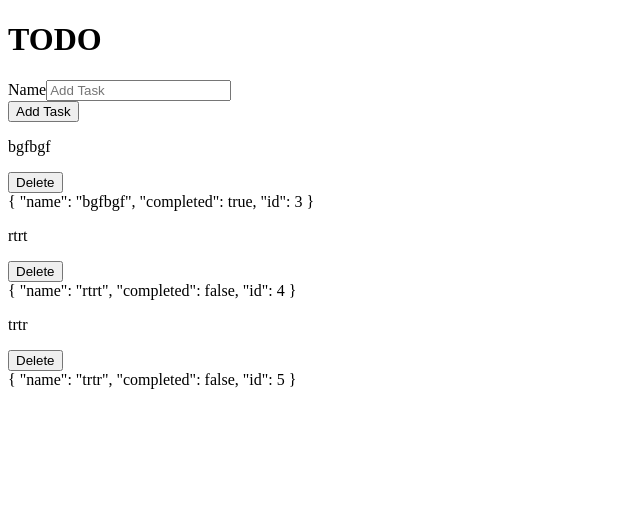
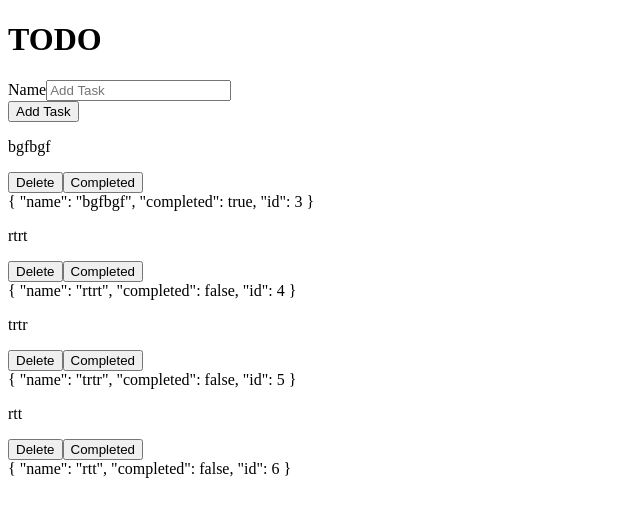
Before and after one commit to EalsyCoD/Angular, an Angular app: page / in a window 1280 px wide. Shown: the top 516 px of the page, without its empty margins (0-640 px from the left). Built offline with nearby package versions, Linux system fonts and the light colour scheme; data requests are answered from the project's data file.

Commit message:
added switch task(completed)

```diff
--- a/db.json
+++ b/db.json
@@ -14,6 +14,11 @@
       "name": "trtr",
       "completed": false,
       "id": 5
+    },
+    {
+      "name": "rtt",
+      "completed": false,
+      "id": 6
     }
   ]
 }
--- a/src/app/components/service/todo.service.ts
+++ b/src/app/components/service/todo.service.ts
@@ -29,4 +29,9 @@ export class TaskService {
     const url = `${this.apiUrl}/${task.id}`;
     return this.http.delete<ITodo>(url, httpOptions);
   }
+
+  updateTask(task: ITodo): Observable<ITodo> {
+    const url = `${this.apiUrl}/${task.id}`;
+    return this.http.put<ITodo>(url, task, httpOptions);
+  }
 }
--- a/src/app/components/todo-list/todo-list.component.html
+++ b/src/app/components/todo-list/todo-list.component.html
@@ -4,5 +4,6 @@
         {{todo.name}}
     </p>
     <button (click)="onDelete(todo)">Delete</button>
+    <button (click)="toggleTask(todo)">Completed</button>
     <div>{{todo | json}}</div>
 </div>
--- a/src/app/components/todo-list/todo-list.component.ts
+++ b/src/app/components/todo-list/todo-list.component.ts
@@ -11,6 +11,7 @@ import { TaskService } from '../service/todo.service';
 export class TodoListComponent implements OnInit {
   todo: ITodo[] = [];
   @Output() onDeleteTask: EventEmitter<ITodo> = new EventEmitter();
+  @Output() onCompletedTask: EventEmitter<ITodo> = new EventEmitter();
 
   constructor(private todoService: TaskService) {}
   ngOnInit(): void {
@@ -27,4 +28,8 @@ export class TodoListComponent implements OnInit {
         () => (this.todo = this.todo.filter((item) => task.id !== item.id))
       );
   }
+  toggleTask(task: ITodo) {
+    task.completed = !task.completed;
+    this.todoService.updateTask(task).subscribe();
+  }
 }
```
Also changed, not shown: src/assets/shipping.json (deleted, +0 -14 lines).
